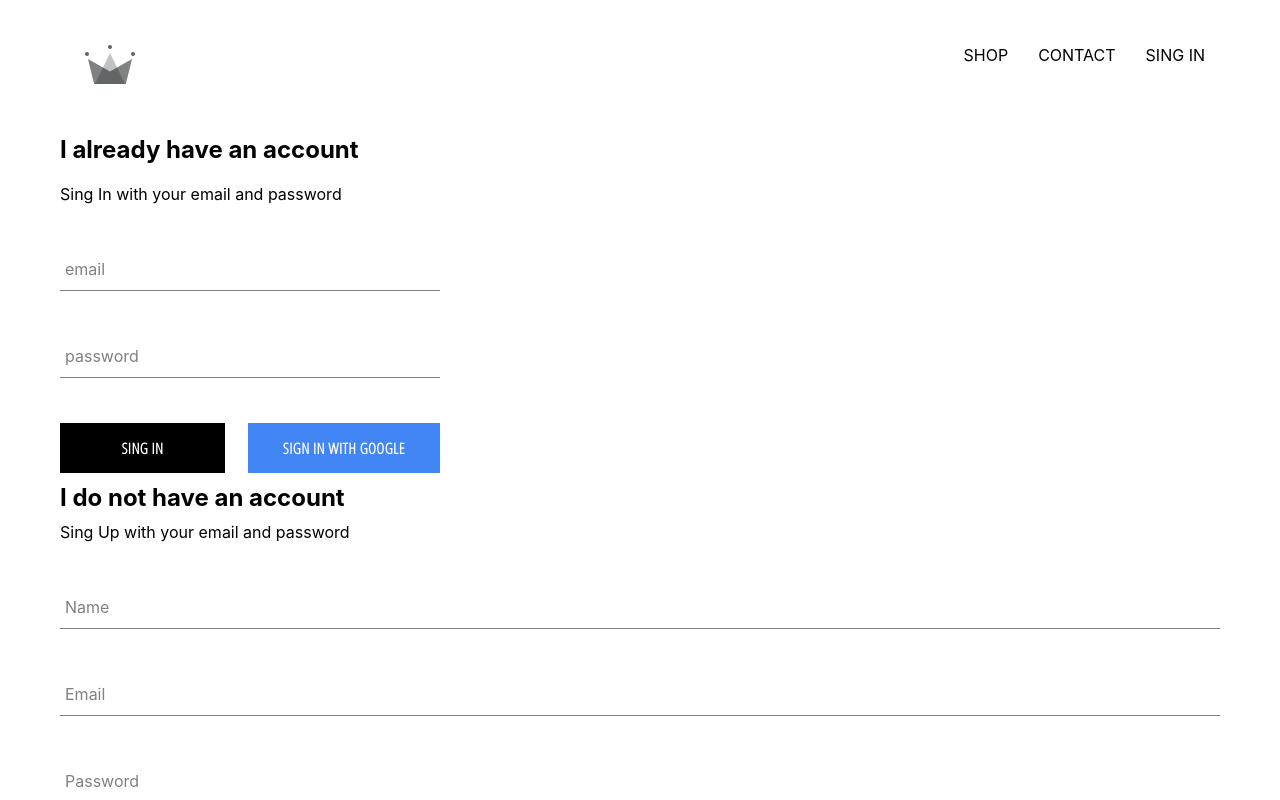
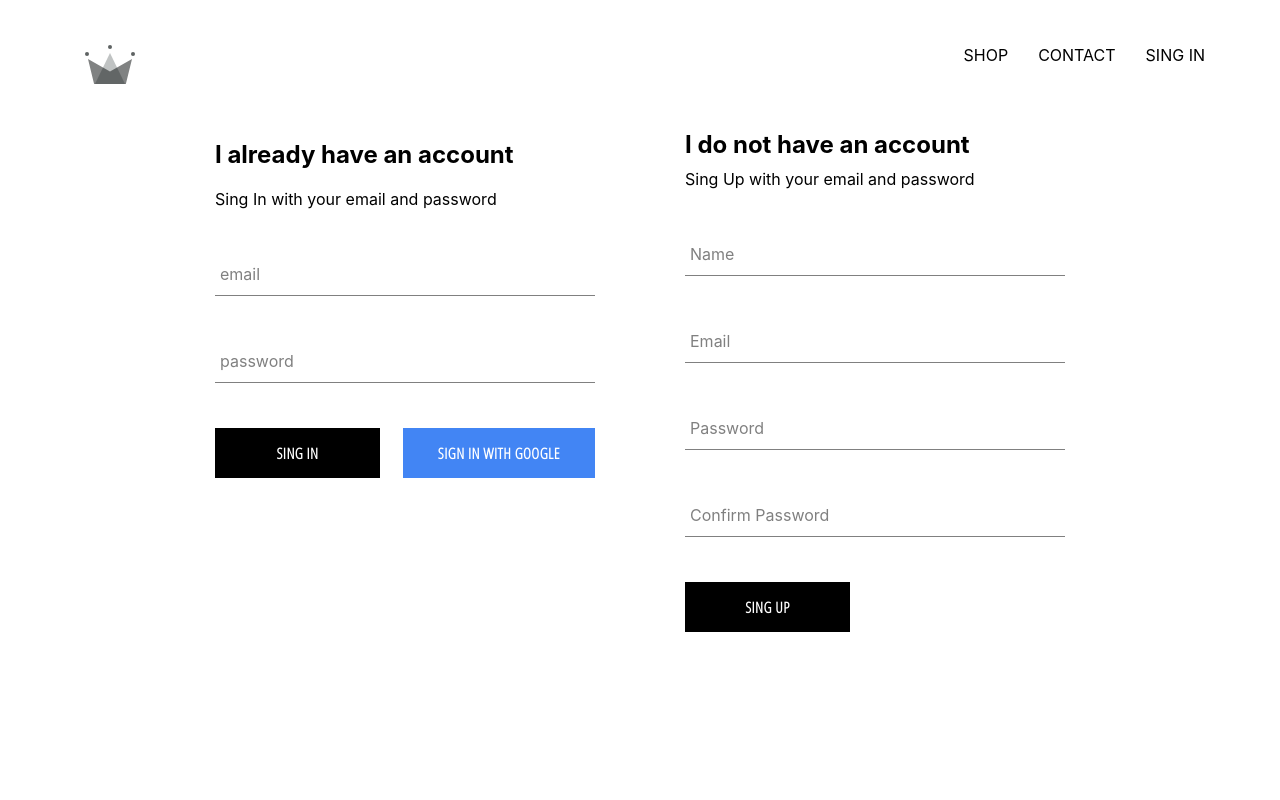
Before and after one commit to KaiqueFj/Odin_store, a React (Create React App) app: page /singin in a window 1280 px wide. Shown: the top 800 px of the page. Built offline with nearby package versions, Linux system fonts and the light colour scheme; no server answers.

Commit message:
fixing style error in signIn signUp page

```diff
--- a/src/components/SingIn-SingUp/SingIn-SingUp.components.jsx
+++ b/src/components/SingIn-SingUp/SingIn-SingUp.components.jsx
@@ -1,14 +1,15 @@
-import React from "react";
+import React from 'react';
+
 import SingIn from "../sing-in/sing-in.component";
 import SingUp from "../sing-Up/sing-up.component";
-
-import "../../styles/components/SingIn-SingUp/SingIn-SingUp.styles.scss";
+import '../../styles/components/SingIn-SingUp/SingIn-SingUp.styles.scss';
 
 const SingIn_SingUp = () => (
-  <div className="singIn-SingUp">
+  <div className='sign-in-and-sign-up'>
     <SingIn />
     <SingUp />
   </div>
 );
 
+
 export default SingIn_SingUp;
--- a/src/components/sing-Up/sing-up.component.jsx
+++ b/src/components/sing-Up/sing-up.component.jsx
@@ -5,6 +5,7 @@ import CustomButton from "../custom-button/custom-button.component";
 
 import { auth, createUser } from "../../firebase/fireabase.utils";
 
+import '../../styles/components/sing-Up/sing-up.styles.scss'
 import "../../styles/components/custom-button/custom-button.styles.scss";
 
 class SingUp extends React.Component {
@@ -36,6 +37,7 @@ class SingUp extends React.Component {
       );
 
       await createUser(user, { displayName });
+
       this.setState({
         displayName: "",
         email: "",
@@ -59,6 +61,7 @@ class SingUp extends React.Component {
         <h2 className="title"> I do not have an account</h2>
         <span>Sing Up with your email and password</span>
         <form className="sing-up-form" onSubmit={this.handleSubmit}>
+
           <FormInput
             type="text"
             name="displayName"
@@ -91,7 +94,7 @@ class SingUp extends React.Component {
             name="confirmPassword"
             value={confirmPassword}
             onChange={this.handleChange}
-            label="Display Name"
+            label="Confirm Password"
             required
           />
 
--- a/src/styles/components/SingIn-SingUp/SingIn-SingUp.styles.scss
+++ b/src/styles/components/SingIn-SingUp/SingIn-SingUp.styles.scss
@@ -1,7 +1,6 @@
-.sing-in-and-sing-up{
-    width:850px;
-    display:flex;
-    justify-content:space-between;
-    margin:30px auto;
-
-}
+.sign-in-and-sign-up {
+    width: 850px;
+    display: flex;
+    justify-content: space-between;
+    margin: 30px auto;
+  }
--- a/src/styles/components/sing-Up/sing-up.styles.scss
+++ b/src/styles/components/sing-Up/sing-up.styles.scss
@@ -1,9 +1,14 @@
 .sing-up {
+  width:380px;
   display: flex;
   flex-direction: column;
-  width: 380px;
+}
 
-  .title {
-    margin: 10px 0;
-  }
+.title {
+  margin:10px 0
 }
+
+.buttons {
+  display: flex;
+  justify-content:space-between;
+}
--- /dev/null
+++ b/zip/sign-in-and-sign-up.styles.scss
@@ -0,0 +1,6 @@
+.sign-in-and-sign-up {
+  width: 850px;
+  display: flex;
+  justify-content: space-between;
+  margin: 30px auto;
+}
```
Also changed, not shown: 1 other file (tests, documents, lock files or other folders).
